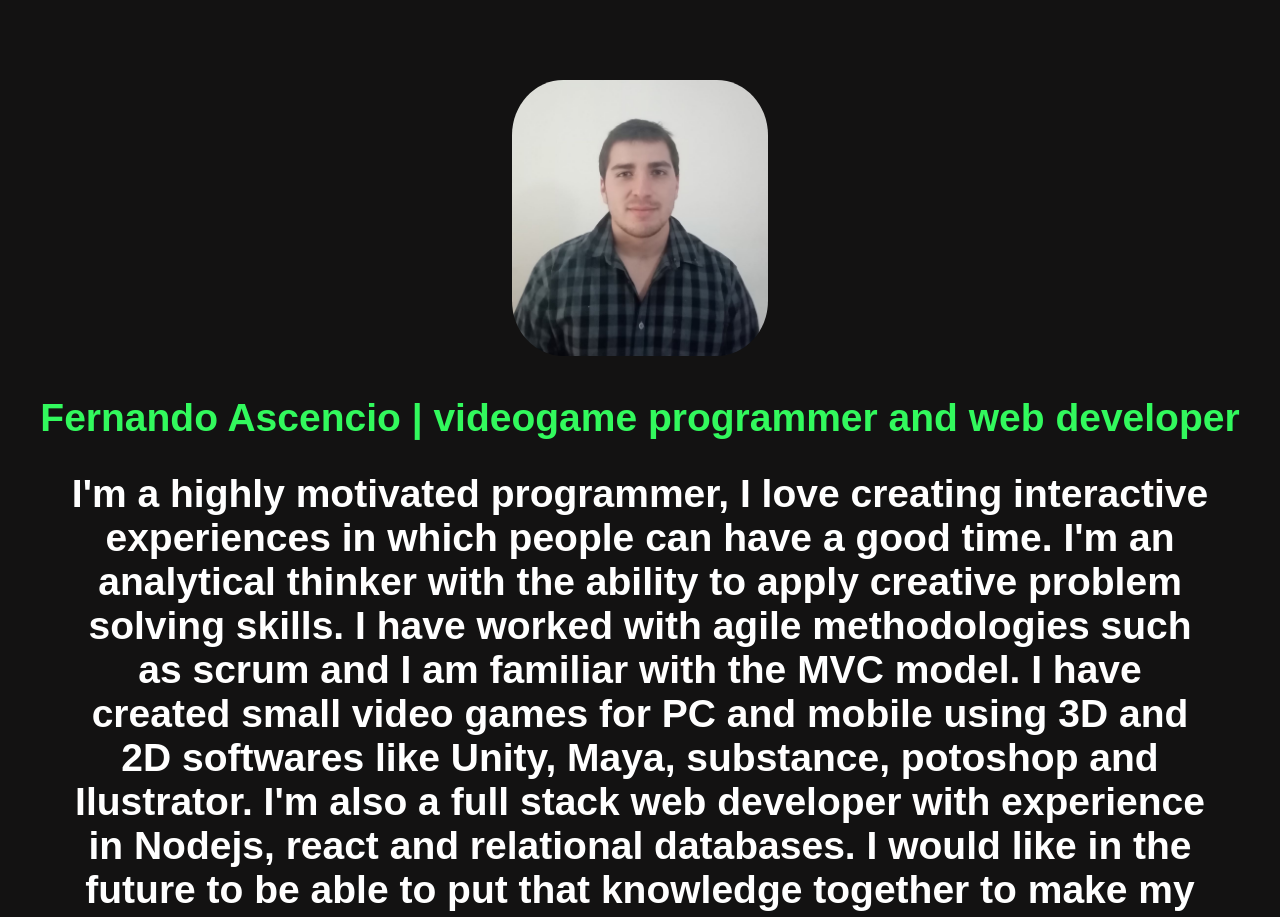
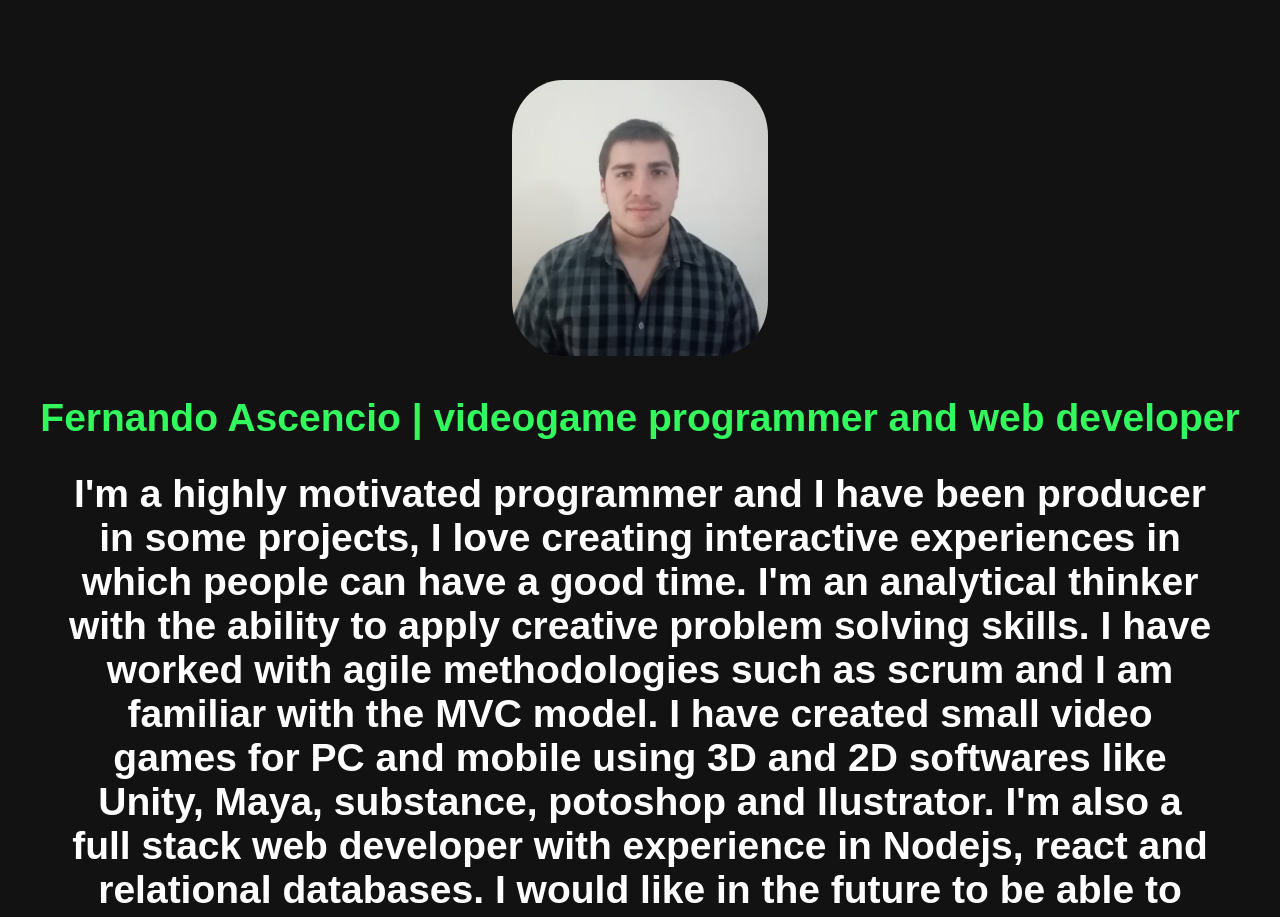
Before and after one commit to FernandoHazel/portfolio, a React (Create React App) app: page / in a window 1280 px wide. Shown: the top 917 px of the page. Built offline with nearby package versions, Linux system fonts and the light colour scheme; a web font is replaced by a local one.

Commit message:
linea de productor

```diff
--- a/src/components/App.js
+++ b/src/components/App.js
@@ -38,7 +38,7 @@ function App() {
 
         <article className='info-text'>
           <h2>
-          I'm a highly motivated programmer, I love creating interactive experiences
+          I'm a highly motivated programmer and I have been producer in some projects, I love creating interactive experiences
           in which people can have a good time. I'm an analytical thinker with the ability to apply creative problem solving skills.
           I have worked with agile methodologies such as scrum and I am familiar with the MVC model.
           I have created small video games for PC and mobile using 3D and 2D softwares like Unity, Maya, substance, potoshop and Ilustrator.
```
